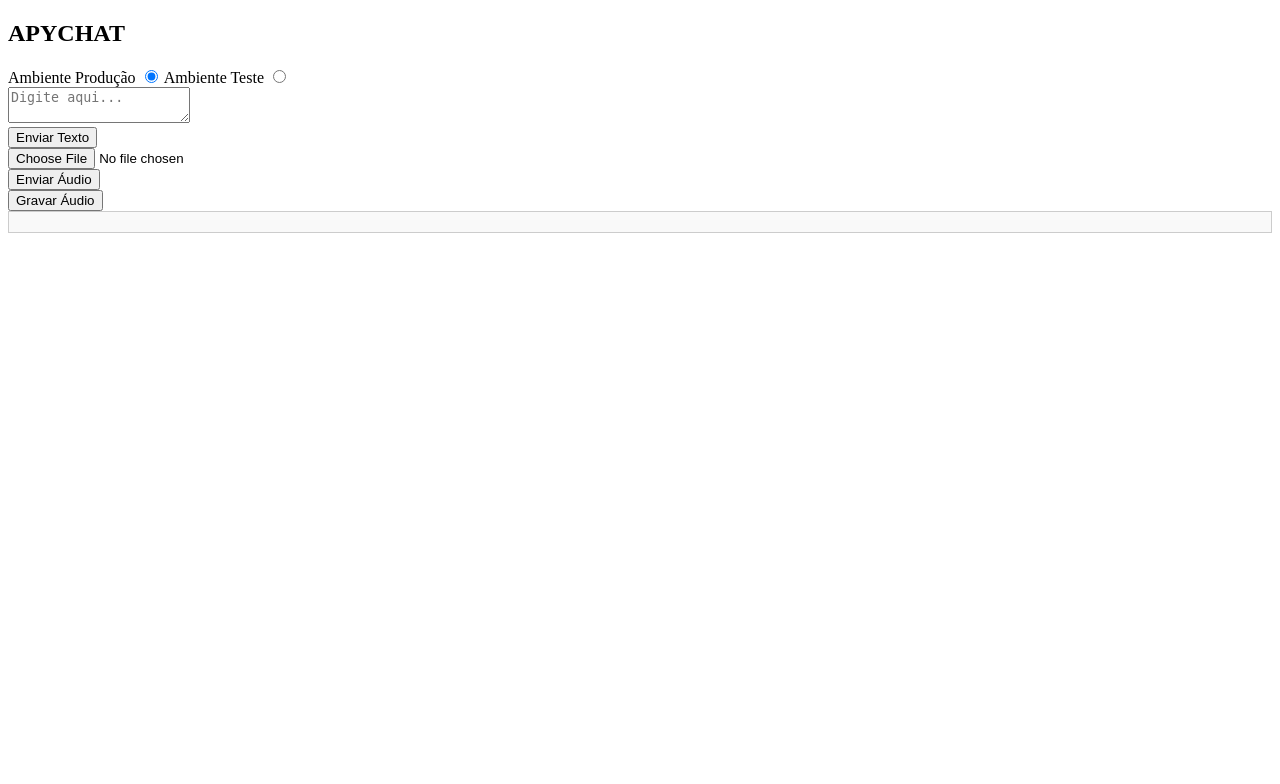
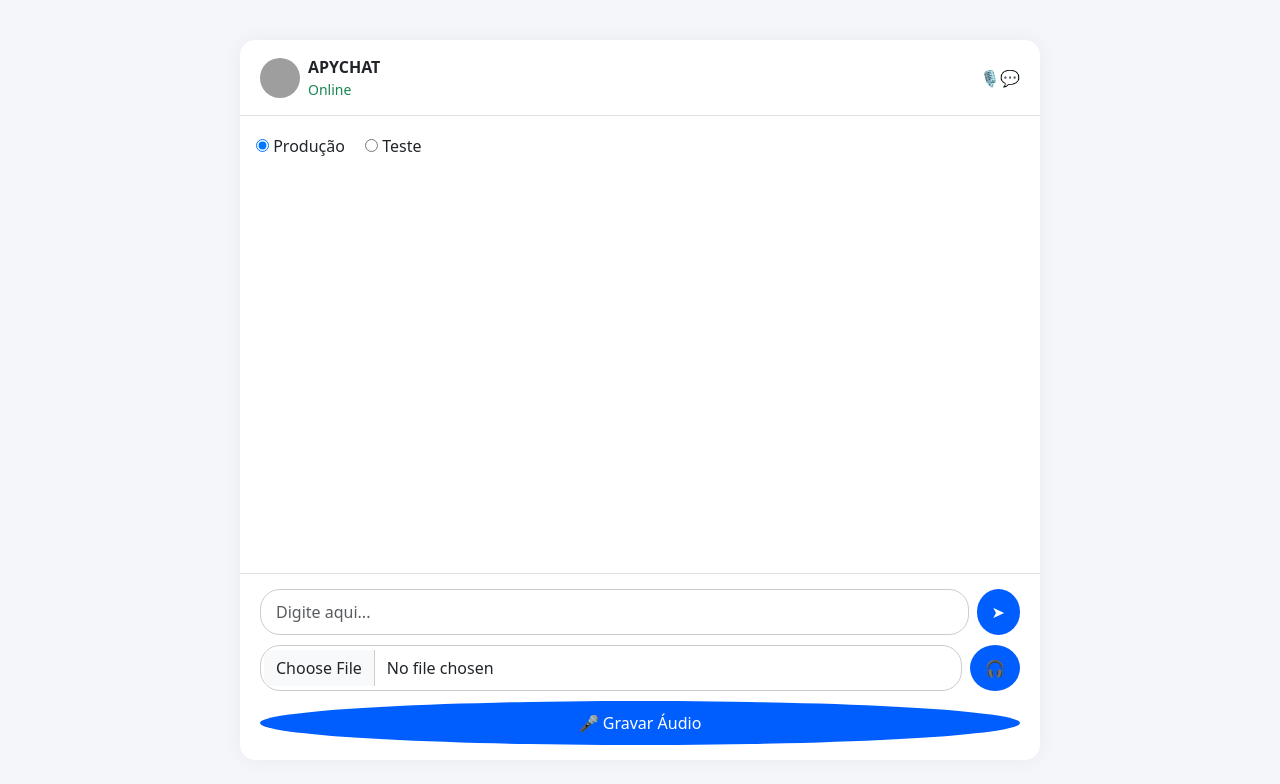
Before and after one commit to warleyroma/apychat, a FastAPI app: page / in a window 1280 px wide. Shown: the top 784 px of the page. Run offline with FastAPI, Linux system fonts and the light colour scheme; grey boxes are pictures that could not be loaded.

Commit message:
Update index.html

```diff
--- a/templates/index.html
+++ b/templates/index.html
@@ -1,114 +1,181 @@
 <!DOCTYPE html>
 <html lang="pt-br">
 <head>
-  <meta charset="UTF-8">
+  <meta charset="UTF-8" />
+  <meta name="viewport" content="width=device-width, initial-scale=1.0" />
   <title>APYCHAT</title>
+  <link href="https://cdn.jsdelivr.net/npm/bootstrap@5.3.3/dist/css/bootstrap.min.css" rel="stylesheet" />
   <style>
-    #chatHistory {
-      max-height: 400px;
+    body {
+      background-color: #f4f6fa;
+    }
+
+    .chat-container {
+      max-width: 800px;
+      margin: 40px auto;
+      background-color: white;
+      border-radius: 15px;
+      box-shadow: 0 0 20px rgba(0, 0, 0, 0.05);
+      display: flex;
+      flex-direction: column;
+      height: 90vh;
+    }
+
+    .chat-header {
+      padding: 15px 20px;
+      border-bottom: 1px solid #e1e1e1;
+      display: flex;
+      align-items: center;
+      justify-content: space-between;
+    }
+
+    .chat-header .name {
+      font-weight: 600;
+    }
+
+    .chat-body {
+      flex: 1;
+      padding: 20px;
       overflow-y: auto;
+    }
+
+    .message {
+      max-width: 75%;
+      padding: 12px 18px;
+      margin-bottom: 10px;
+      border-radius: 15px;
+      font-size: 14px;
+      word-break: break-word;
+    }
+
+    .message.user {
+      background-color: #005eff;
+      color: white;
+      align-self: flex-end;
+      border-bottom-right-radius: 0;
+    }
+
+    .message.bot {
+      background-color: #e8f0fe;
+      align-self: flex-start;
+      border-bottom-left-radius: 0;
+    }
+
+    .chat-footer {
+      padding: 15px 20px;
+      border-top: 1px solid #e1e1e1;
+      display: flex;
+      gap: 10px;
+      flex-wrap: wrap;
+      align-items: center;
+    }
+
+    .chat-footer input,
+    .chat-footer textarea {
+      flex: 1;
+      border-radius: 20px;
       border: 1px solid #ccc;
-      padding: 10px;
-      margin-bottom: 20px;
-      background-color: #f9f9f9;
+      padding: 10px 15px;
+      resize: none;
     }
-    .message {
-      padding: 5px;
-      margin-bottom: 10px;
+
+    .chat-footer button {
+      border: none;
+      background: #005eff;
+      color: white;
+      padding: 10px 15px;
+      border-radius: 50%;
     }
-    .user-message {
-      background-color: #e0f7fa;
-      border-radius: 5px;
+
+    .env-selection {
+      margin: 10px 0;
     }
-    .bot-message {
-      background-color: #f1f8e9;
-      border-radius: 5px;
+
+    .hidden {
+      display: none;
     }
   </style>
 </head>
 <body>
-  <h2>APYCHAT</h2>
 
-  <!-- Seleção do ambiente -->
+<div class="chat-container d-flex flex-column">
+  <!-- Header -->
+  <div class="chat-header">
+    <div class="d-flex align-items-center gap-2">
+      <img src="https://i.pravatar.cc/40" class="rounded-circle" width="40" />
       <div>
-    <label for="envProduction">Ambiente Produção</label>
-    <input type="radio" id="envProduction" name="env" value="production" checked>
-    <label for="envTest">Ambiente Teste</label>
-    <input type="radio" id="envTest" name="env" value="test">
+        <div class="name">APYCHAT</div>
+        <div class="text-success small">Online</div>
+      </div>
+    </div>
+    <div>🎙️💬</div>
   </div>
 
-  <!-- Formulário para enviar texto -->
-  <form id="chatFormText">
-    <textarea name="message" placeholder="Digite aqui..." required></textarea><br>
-    <button type="submit">Enviar Texto</button>
+  <!-- Environment Selector -->
+  <div class="env-selection px-3 pt-2">
+    <label><input type="radio" name="env" value="production" checked> Produção</label>
+    <label class="ms-3"><input type="radio" name="env" value="test"> Teste</label>
+  </div>
+
+  <!-- Chat Body -->
+  <div class="chat-body d-flex flex-column" id="chatHistory"></div>
+
+  <!-- Chat Footer -->
+  <div class="chat-footer">
+    <form id="chatFormText" class="w-100 d-flex gap-2">
+      <textarea class="form-control" name="message" rows="1" placeholder="Digite aqui..." required></textarea>
+      <button type="submit" title="Enviar Texto">➤</button>
     </form>
-
-  <!-- Formulário para enviar áudio -->
-  <form id="chatFormAudio">
-    <input type="file" name="file" accept="audio/*"><br>
-    <button type="submit">Enviar Áudio</button>
+    <form id="chatFormAudio" class="w-100 d-flex gap-2">
+      <input type="file" name="file" accept="audio/*" class="form-control" />
+      <button type="submit" title="Enviar Áudio">🎧</button>
     </form>
-
-  <!-- Botão para gravar áudio -->
-  <button id="recordButton">Gravar Áudio</button>
-  <audio id="player" controls style="display:none;"></audio>
-
-  <!-- Histórico de mensagens -->
-  <div id="chatHistory"></div>
+    <button id="recordButton" class="btn btn-outline-secondary w-100">🎤 Gravar Áudio</button>
+    <audio id="player" controls class="w-100 mt-2 hidden"></audio>
+  </div>
+</div>
 
 <script>
-    // Função para adicionar mensagens no histórico
+  // Adiciona mensagens no chat
   function addMessageToHistory(text, isUser = false) {
     const chatHistory = document.getElementById('chatHistory');
     const messageDiv = document.createElement('div');
-      messageDiv.classList.add('message');
-      messageDiv.classList.add(isUser ? 'user-message' : 'bot-message');
-      messageDiv.innerText = text;
+    messageDiv.classList.add('message', isUser ? 'user' : 'bot');
+    messageDiv.innerHTML = text;
     chatHistory.appendChild(messageDiv);
-      chatHistory.scrollTop = chatHistory.scrollHeight; // Rolagem automática para a última mensagem
+    chatHistory.scrollTop = chatHistory.scrollHeight;
   }
 
   // Enviar Texto
   document.getElementById('chatFormText').addEventListener('submit', async (e) => {
     e.preventDefault();
     const form = new FormData(e.target);
-
-      // Adiciona o valor de 'env' ao FormData
     const envValue = document.querySelector('input[name="env"]:checked').value;
     form.append("env", envValue);
 
     const userMessage = form.get("message");
+    addMessageToHistory(userMessage, true);
 
-      addMessageToHistory(userMessage, true); // Adiciona a mensagem do usuário no histórico
-
-      const res = await fetch('/chat/text', {
-        method: 'POST',
-        body: form
-      });
+    const res = await fetch('/chat/text', { method: 'POST', body: form });
     const data = await res.json();
-
-      // Adiciona a resposta do bot no histórico
     const botResponse = data[0]?.text || "Desculpe, não consegui entender.";
     addMessageToHistory(botResponse, false);
+
+    e.target.reset();
   });
 
   // Enviar Áudio (upload manual)
   document.getElementById('chatFormAudio').addEventListener('submit', async (e) => {
     e.preventDefault();
     const form = new FormData(e.target);
-
-      // Adiciona o valor de 'env' ao FormData
     const envValue = document.querySelector('input[name="env"]:checked').value;
     form.append("env", envValue);
 
-      const res = await fetch('/chat/audio', {
-        method: 'POST',
-        body: form
-      });
+    const res = await fetch('/chat/audio', { method: 'POST', body: form });
     const data = await res.json();
 
     if (data.audio_url) {
-        addMessageToHistory(`Áudio enviado: <audio controls><source src="${data.audio_url}" type="audio/webm"></audio>`, false);
+      addMessageToHistory(`<audio controls><source src="${data.audio_url}" type="audio/webm"></audio>`, false);
     } else {
       addMessageToHistory("Erro ao enviar áudio.", false);
     }
@@ -124,7 +191,7 @@
   recordButton.addEventListener("click", async () => {
     if (mediaRecorder && mediaRecorder.state === "recording") {
       mediaRecorder.stop();
-        recordButton.innerText = "Gravar Áudio";
+      recordButton.innerText = "🎤 Gravar Áudio";
       return;
     }
 
@@ -139,16 +206,13 @@
       const audioBlob = new Blob(audioChunks, { type: "audio/webm" });
       audioChunks = [];
 
-        // Reproduzir áudio
       const audioUrl = URL.createObjectURL(audioBlob);
       player.src = audioUrl;
-        player.style.display = "block";
+      player.classList.remove("hidden");
 
-        // Enviar para o servidor
       const formData = new FormData();
       formData.append("file", audioBlob, "gravacao.webm");
 
-        // Adiciona o valor de 'env' ao FormData
       const envValue = document.querySelector('input[name="env"]:checked').value;
       formData.append("env", envValue);
 
@@ -159,15 +223,16 @@
 
       const data = await res.json();
       if (data.audio_url) {
-          addMessageToHistory(`Áudio gravado enviado: <audio controls><source src="${data.audio_url}" type="audio/webm"></audio>`, false);
+        addMessageToHistory(`<audio controls><source src="${data.audio_url}" type="audio/webm"></audio>`, false);
       } else {
         addMessageToHistory("Erro ao enviar áudio gravado.", false);
       }
     };
 
     mediaRecorder.start();
-      recordButton.innerText = "Parar Gravação";
+    recordButton.innerText = "⏹️ Parar Gravação";
   });
 </script>
+
 </body>
 </html>
```
Lines whose indentation alone changed are shown as unchanged.
